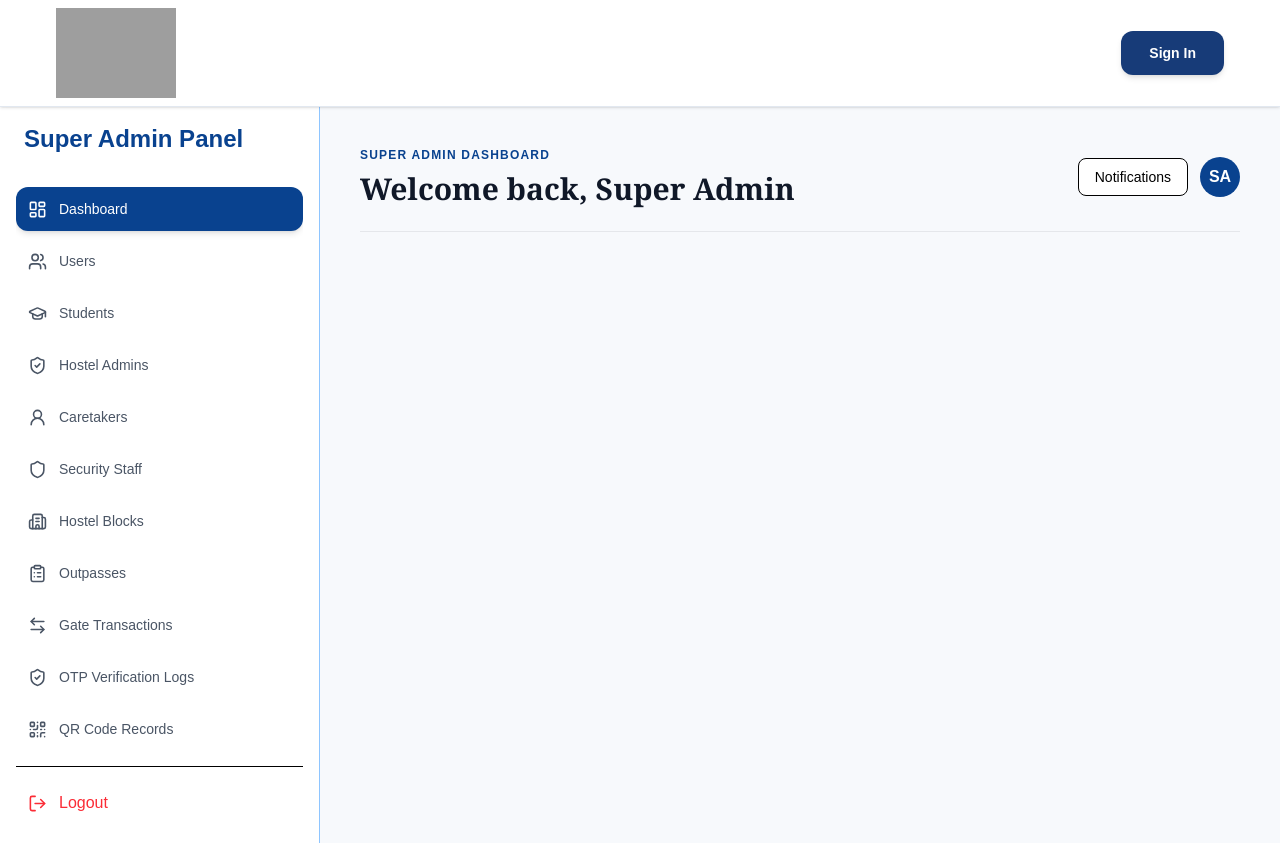
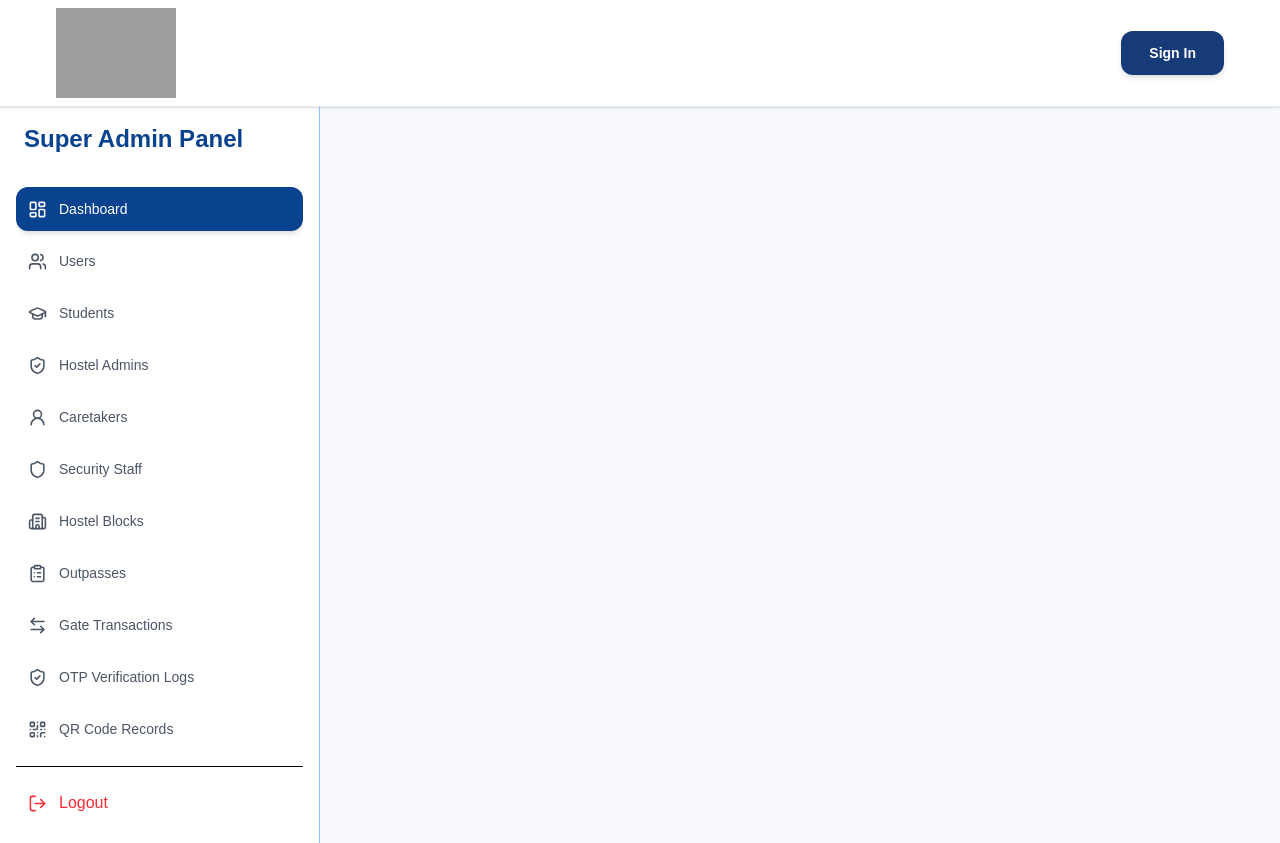
Before and after one commit to VIJAY-1326/Hostel_Outpass, a React (Vite) app in the folder hostel_outpass/: page /super-admin in a window 1280 px wide. Built offline with nearby package versions, Linux system fonts and the light colour scheme; grey boxes are pictures that could not be loaded.

Commit message:
super admin sidebar

```diff
--- a/hostel_outpass/src/components/organisms/CaretakerSidebar.jsx
+++ b/hostel_outpass/src/components/organisms/CaretakerSidebar.jsx
@@ -90,7 +90,7 @@ function CaretakerSidebar() {
       </div>
       {/* Main Content */}
       <div className="flex-1 min-w-0 min-h-0 h-full overflow-y-auto overflow-x-hidden p-6 md:p-10">
-        {activeMenu === "CaretakerDashboard" && <CaretakerUser />}
+        {activeMenu === "CaretakerDashboard" && <CaretakerDashboard />}
       </div>
 
     </div>
--- a/hostel_outpass/src/components/organisms/SuperAdminSidebar.jsx
+++ b/hostel_outpass/src/components/organisms/SuperAdminSidebar.jsx
@@ -82,33 +82,6 @@ function SuperAdminSidebar() {
       </div>
       {/* Main Content */}
       <div className="flex-1 min-w-0 min-h-0 h-full overflow-y-auto overflow-x-hidden p-6 md:p-10">
-        {/* Dashboard Page */}
-        {activeMenu === "Dashboard" && (
-          <div>
-            {/* Welcome Header */}
-            <div className="flex flex-wrap items-center justify-between gap-4 border-b border-gray-200 pb-6">
-              <div>
-                <p className="text-xs font-semibold tracking-widest text-[#09428f]">
-                  SUPER ADMIN DASHBOARD
-                </p>
-                <h1
-                  className="mt-2 text-2xl md:text-3xl font-bold text-gray-900"
-                  style={{ fontFamily: "Georgia, serif" }}
-                >
-                  Welcome back, Super Admin
-                </h1>
-              </div>
-              <div className="flex items-center gap-3">
-                <button className="bg-white border rounded-lg px-4 py-2 text-sm hover:bg-gray-50">
-                  Notifications
-                </button>
-                <div className="w-10 h-10 rounded-full bg-[#09428f] text-white flex items-center justify-center font-bold">
-                  SA
-                </div>
-              </div>
-            </div>
-          </div>
-        )}
         {/* Users Page */}
         {activeMenu === "Users" && <Users />}
       </div>
```
